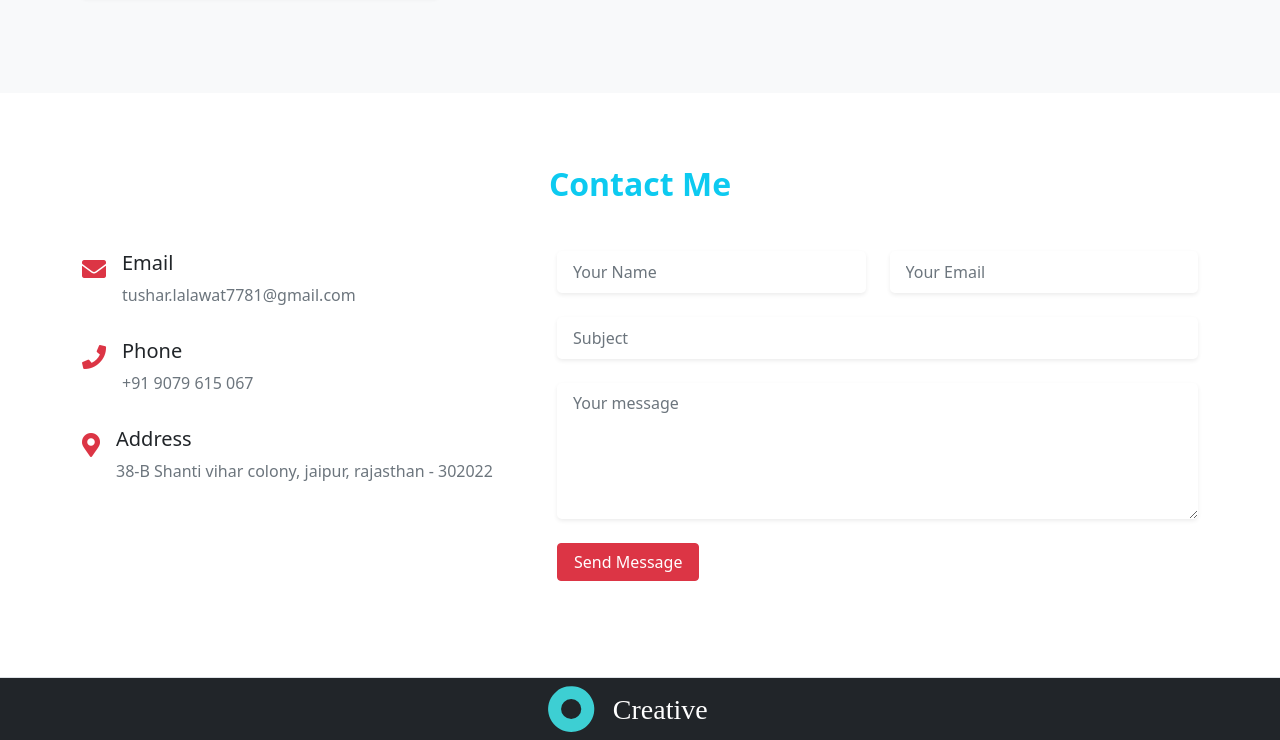
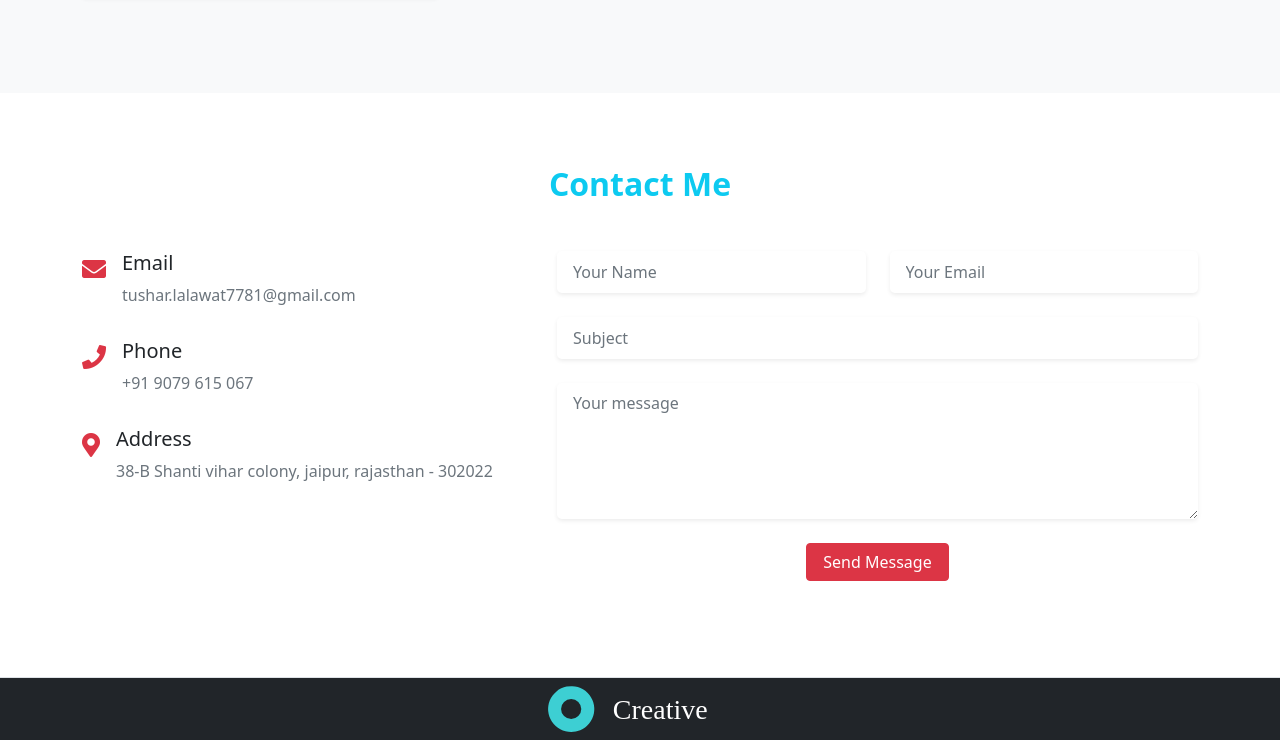
Before and after one commit to tusharlalawat/myPortfolio, a plain HTML site: page index.html in a window 1280 px wide. Shown: the part 3325-4065 px from the top of the page. Drawn offline with Linux system fonts and the light colour scheme.

Commit message:
second commit

```diff
--- a/index.html
+++ b/index.html
@@ -332,7 +332,7 @@
                             </div>
 
                             <div class="row">
-                                <div class="col-lg-12 mb-4">
+                                <div class="col-lg-12 mb-4 text-center">
                                     <button type="submit" class="btn btn-danger px-3">Send Message</button>
                                 </div>
                             </div>
```
